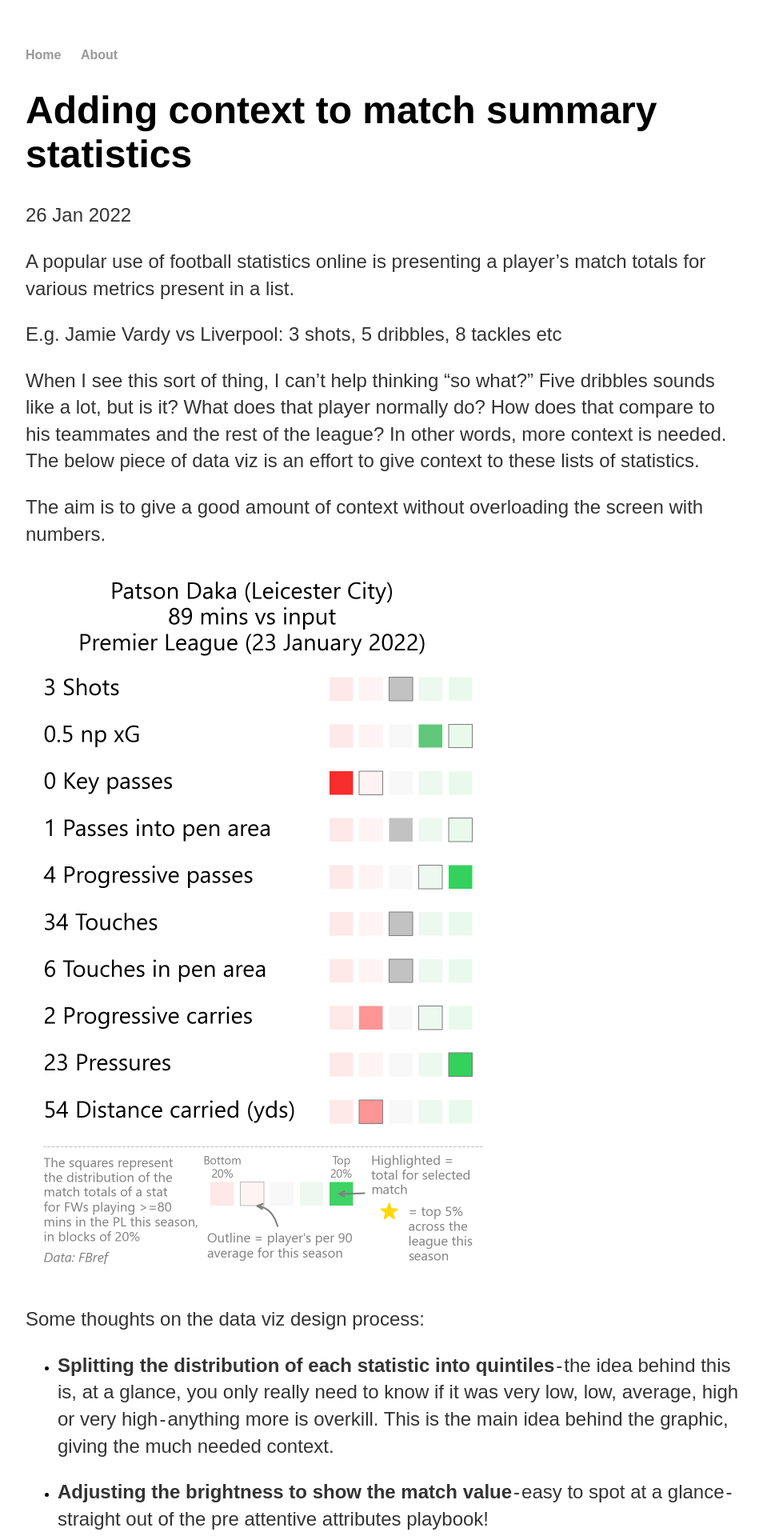
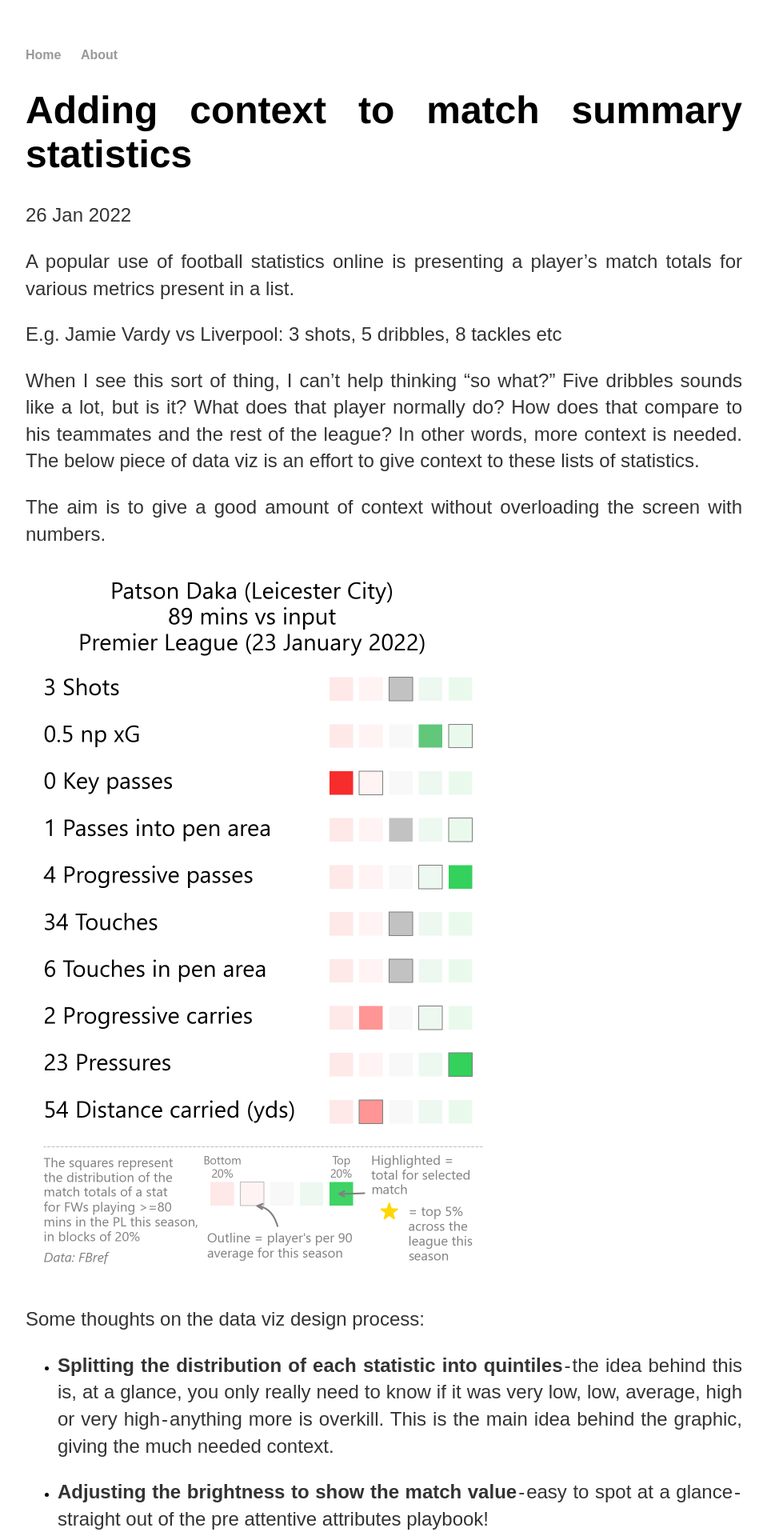
Before and after one commit to georgeball95/georgeball95.github.io, a Jekyll site: the page built from _posts/2022-01-26-match-summary-data-viz.md, in a window 1280 px wide. Shown: the top 1920 px of the page at 80% size, without its empty margins (160-1119 px from the left). Built offline with Jekyll 4.4.1, drawn with Linux system fonts in a browser that asks for light colours.

Commit message:
update css justify text

```diff
--- a/css/main.css
+++ b/css/main.css
@@ -1,5 +1,6 @@
 body {
     margin: 60px auto;
+    text-align: justify;
     width: 70%;
 }
 nav ul, footer ul {
@@ -16,6 +17,7 @@ nav ul li, footer ul li {
 a {
     font-family:'Liberation Sans';
     text-decoration: none;
+    text-align: justify;
     color: #999;
 }
 a:hover {
@@ -28,6 +30,7 @@ h1 {
 }
 p {
     font-family:'Liberation Sans';
+    text-align: justify;
     font-size: 1.5em;
     line-height: 1.4em;
     color: #333;
@@ -40,11 +43,13 @@ footer {
 
 ul.posts {
     font-family:'Liberation Sans';
+    text-align: justify;
     margin: 20px auto 40px;
     font-size: 1.5em;
 }
 
 ul.posts li {
     font-family:'Liberation Sans';
+    text-align: justify;
     list-style: none;
 }
```
